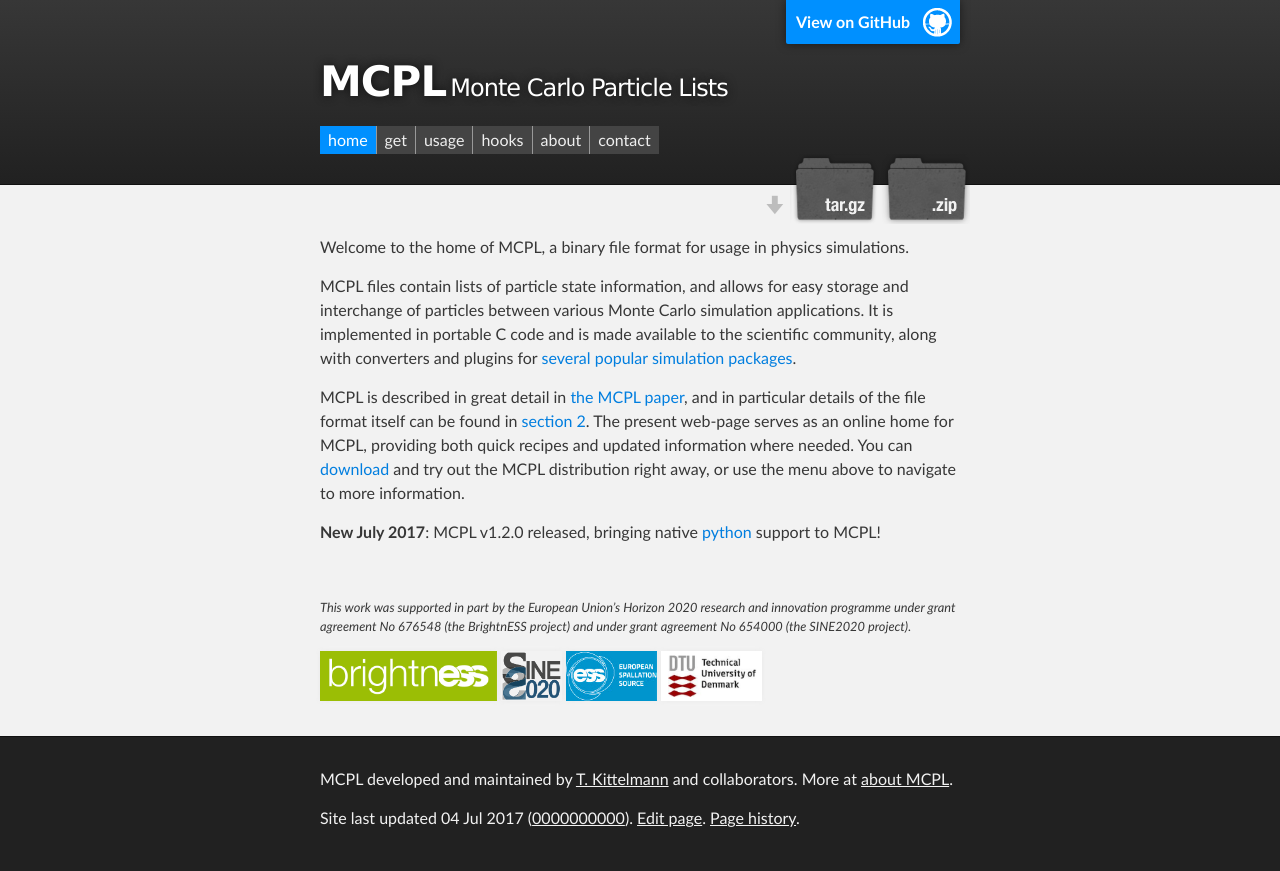
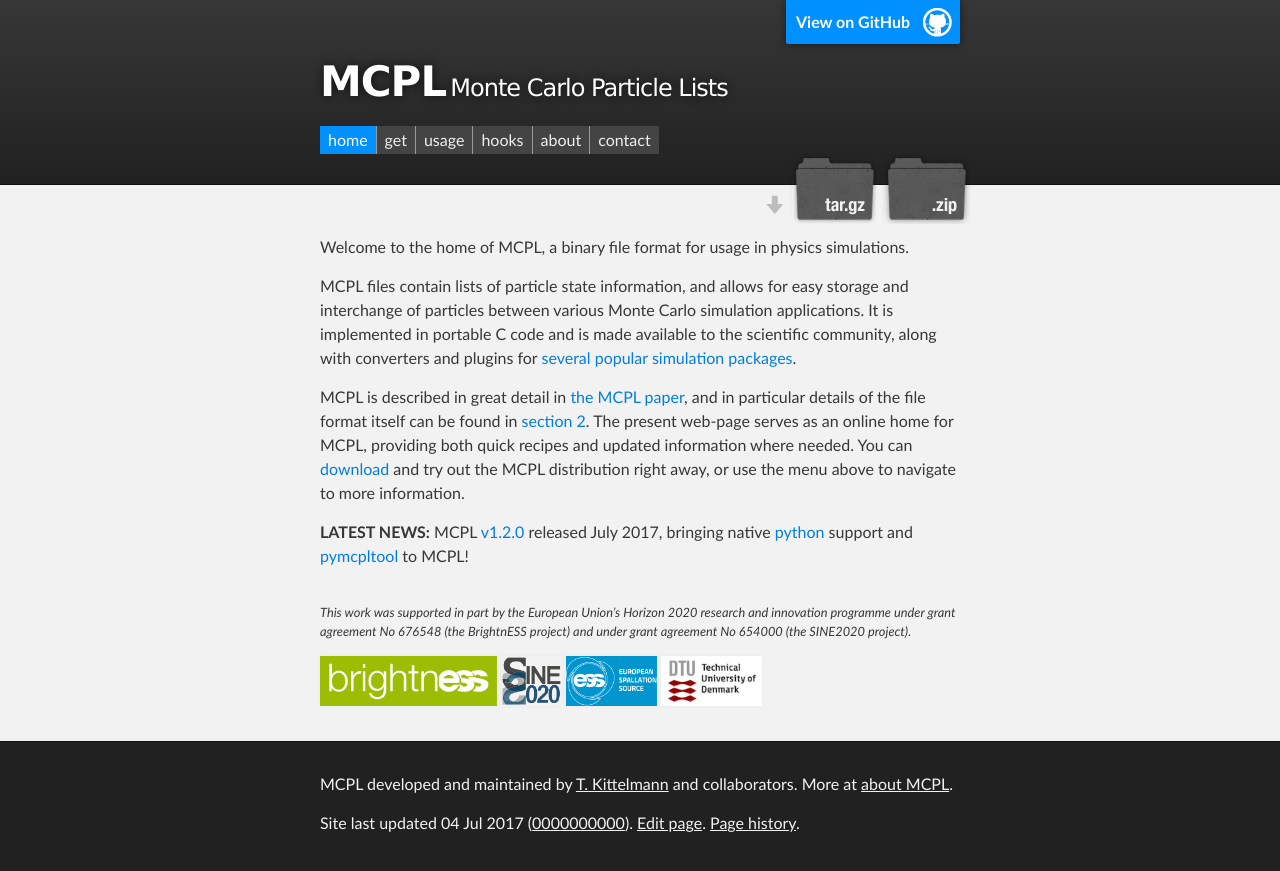
Before and after one commit to mctools/mcpl, a Jekyll site: the page built from index.md, in a window 1280 px wide. Shown: the top 871 px of the page. Built offline with Jekyll 4.4.1, drawn with Linux system fonts in a browser that asks for light colours.

Commit message:
update website for mcpl v1.2.0

```diff
--- a/index.md
+++ b/index.md
@@ -21,9 +21,13 @@ both quick recipes and updated information where needed. You can [download](LOCA
 and try out the MCPL distribution right away, or use the
 menu above to navigate to more information.
 
-**New July 2017**: MCPL v1.2.0 released, bringing native [python](LOCAL:usage_python) support to MCPL!
+**LATEST NEWS:**
+MCPL [v1.2.0](https://github.com/mctools/mcpl/releases/tag/v1.2.0) released July
+2017, bringing native [python](LOCAL:usage_python) support and
+[pymcpltool](LOCAL:usage_cmdline) to MCPL!
 
 <br/>
+{: style="font-size: 20%;" }
 
 _This work was supported in part by the European Union's Horizon 2020 research
 and innovation programme under grant agreement No 676548 (the BrightnESS
```
